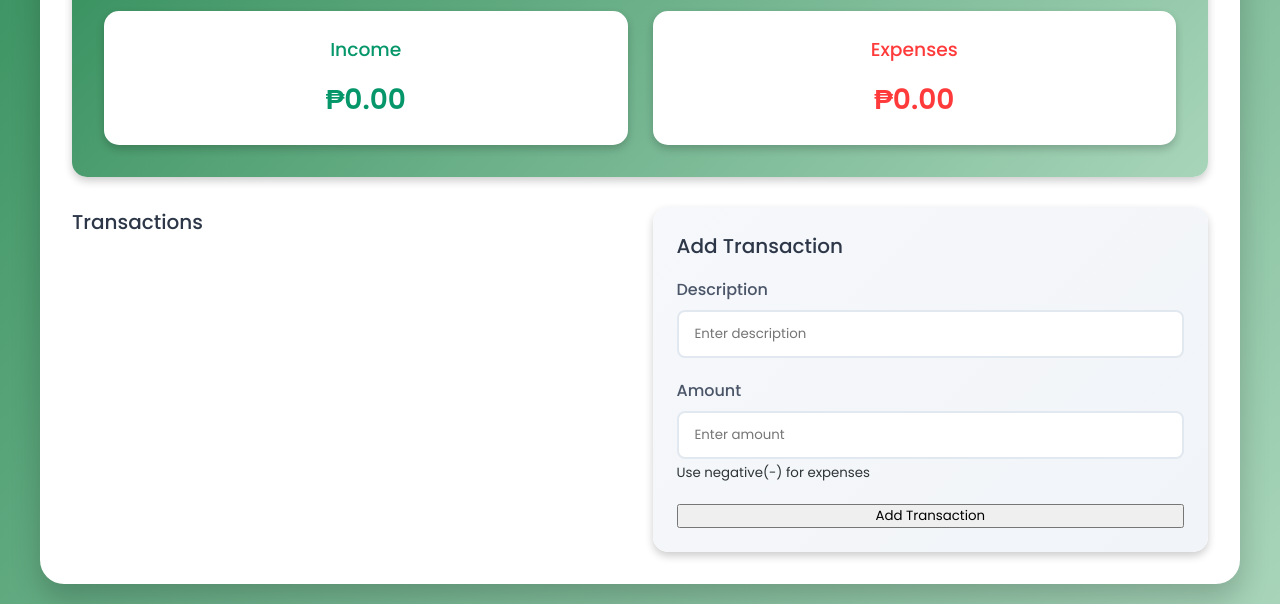
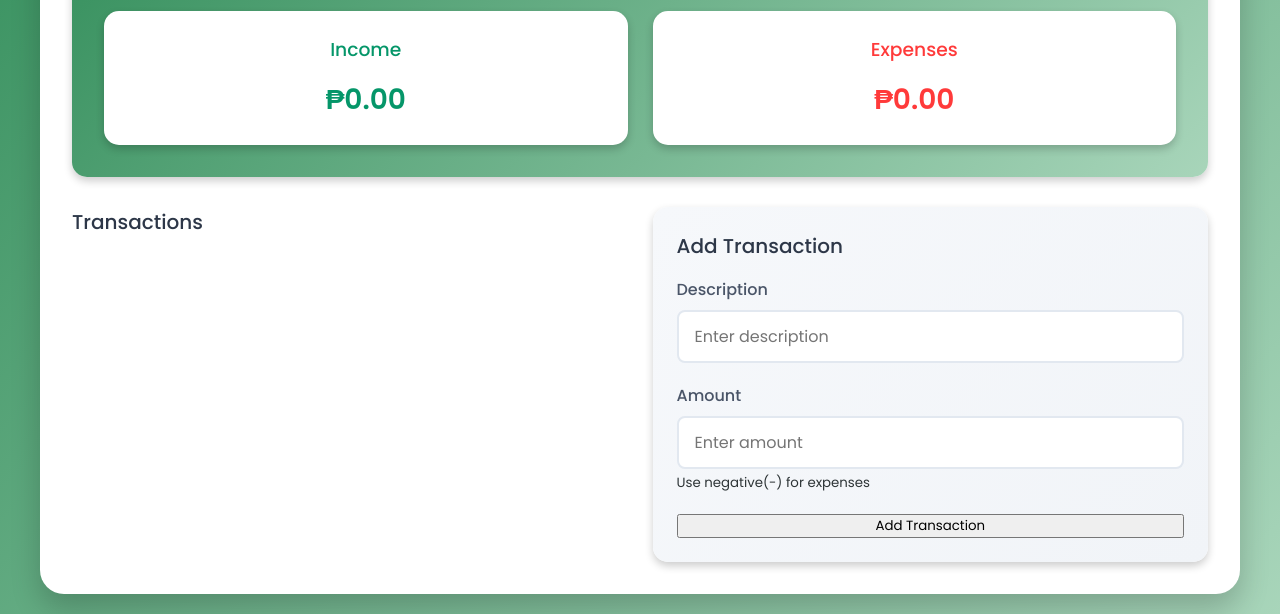
Before and after one commit to pikaPush/expense-tracker, a plain HTML site: page index.html in a window 1280 px wide. Shown: the part 304-918 px from the top of the page. Drawn offline with Linux system fonts and the light colour scheme.

Commit message:
Set base font size and family for form inputs
Apply 16px font size and Poppins sans-serif typeface to ensure consistent
readability and alignment with the overall design theme.

```diff
--- a/style.css
+++ b/style.css
@@ -246,4 +246,6 @@ form input {
   border: 2px solid #e2e8f0;
   transition: all 0.3s ease;
   background-color: #fff;
+  font-size: 16px;
+  font-family: "Poppins", sans-serif;
 }
```
